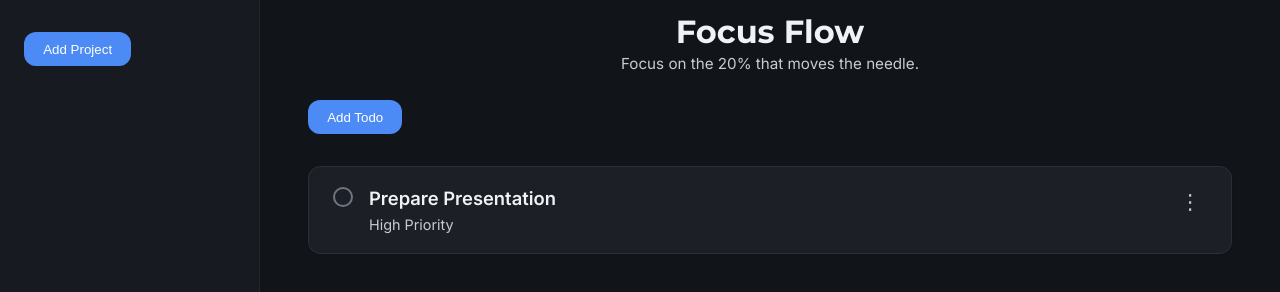
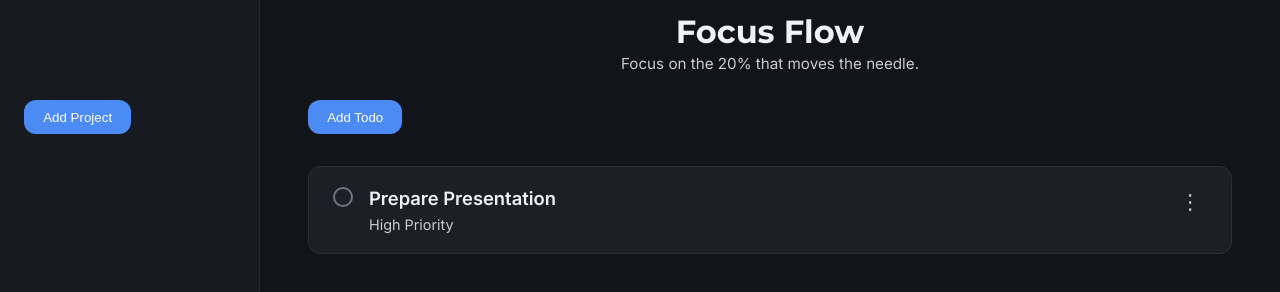
Before and after one commit to SHOIYAN/odin-Todo_List, a website built with webpack: page src/index.html in a window 1280 px wide. Shown: the top 292 px of the page. Built offline with nearby package versions, Linux system fonts and the light colour scheme.

Commit message:
style: align add left side and rightside buttons for a much better look

```diff
--- a/src/styles/style.css
+++ b/src/styles/style.css
@@ -62,6 +62,7 @@ header p {
   background: var(--bg-sidebar);
   border-right: 1px solid var(--sidebar-border);
   padding: 2rem 1.5rem;
+  padding-top: 6.26rem;
   display: flex;
   height: 100%;
   flex-direction: column;
```
